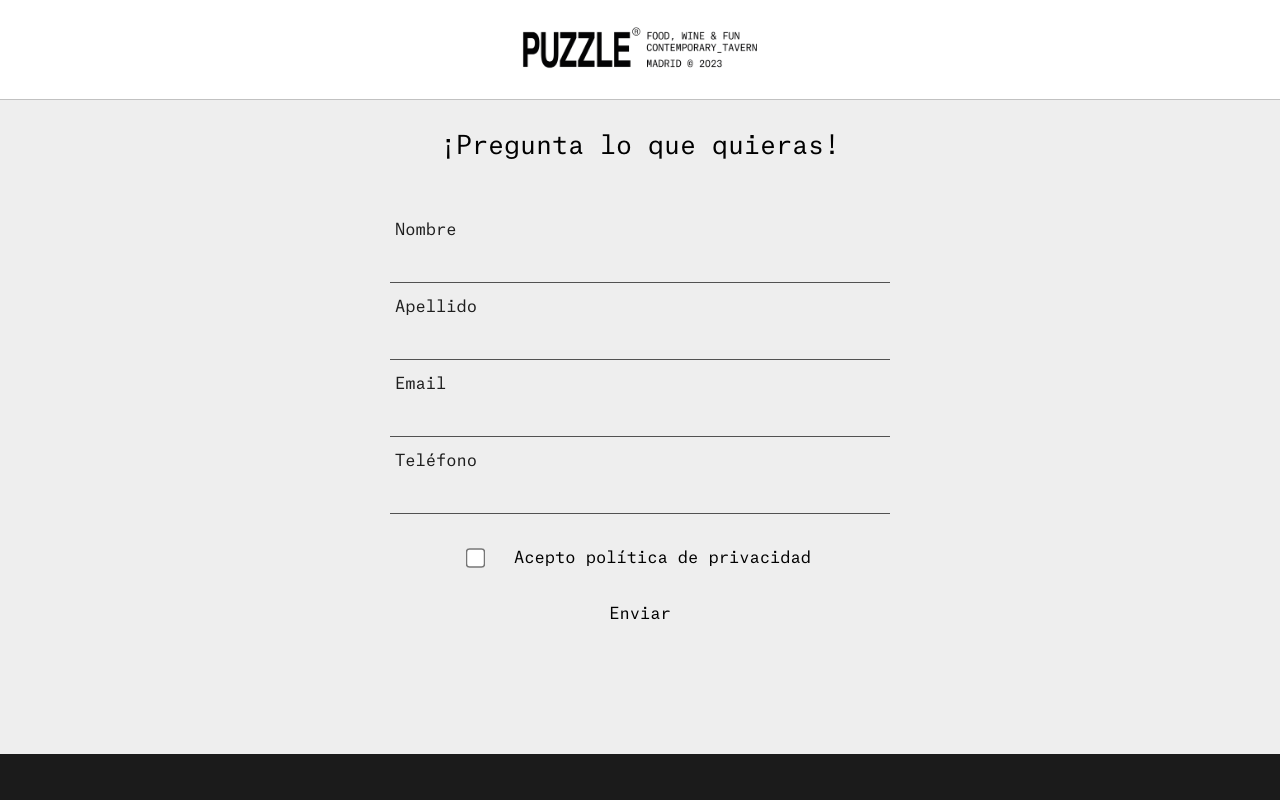
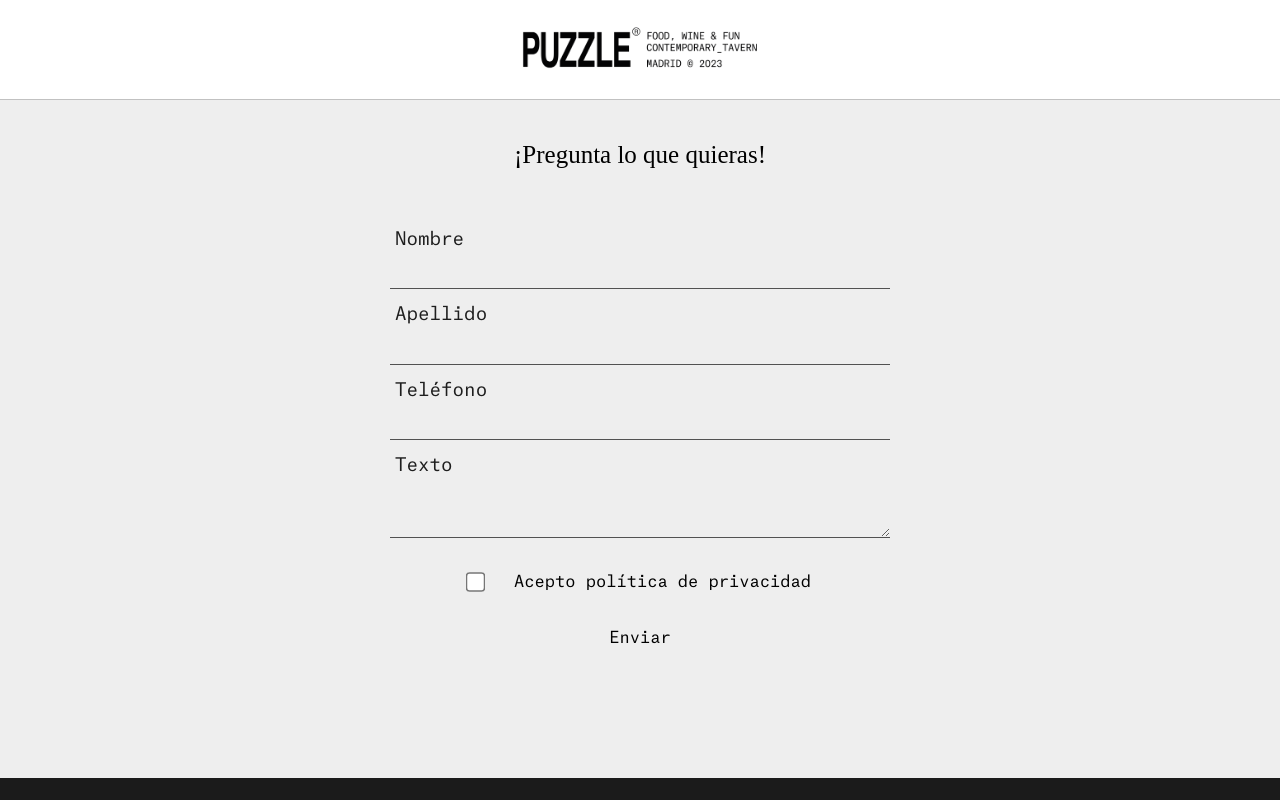
Before and after one commit to davidFCDev/restaurant-react, a React (Vite) app: page /contact in a window 1280 px wide. Shown: the top 800 px of the page. Built offline with nearby package versions, Linux system fonts and the light colour scheme; a web font is replaced by a local one.

Commit message:
update form

```diff
--- a/src/routes/ContactPage.jsx
+++ b/src/routes/ContactPage.jsx
@@ -13,8 +13,8 @@ const ContactPage = () => {
 
     const handleSubmit = async (event) => {
         event.preventDefault();
-        const { name, surname, email, phone } = event.target;
-        if (!name.value || !surname.value || !email.value || !phone.value) {
+        const { name, surname, phone, text } = event.target;
+        if (!name.value || !surname.value || !phone.value || !text.value) {
             toast.error('Por favor, completa todos los campos requeridos');
             return;
         }
@@ -24,18 +24,18 @@ const ContactPage = () => {
         }
         setIsSubmitting(true);
         try {
-            const response = await axios.post('https://formspree.io/f/xdovznrd', {
+            const response = await axios.post("https://formspree.io/f/xvonqppw", {
                 name: event.target.name.value,
                 surname: event.target.surname.value,
-                email: event.target.email.value,
                 phone: event.target.phone.value,
+                text: event.target.text.value,
             });
             toast.success('Enviado correctamente')
             console.log('Formulario enviado', response.data);
             event.target.name.value = '';
             event.target.surname.value = '';
-            event.target.email.value = '';
             event.target.phone.value = '';
+            event.target.text.value = '';
             setAccepted(false);
         } catch (error) {
             console.error('Error al enviar formulario', error);
@@ -61,26 +61,31 @@ const ContactPage = () => {
                     onSubmit={handleSubmit}
                     className="form"
                 >
-                    <h1 className='mb-10'>¡Pregunta lo que quieras!</h1>
-                    <div class="group">
+                    <h1>¡Pregunta lo que quieras!</h1>
+                    <div className="group">
                         <input required="" type="text" className="input" name='name' />
                         <span className="bar"></span>
                         <label>Nombre</label>
                     </div>
-                    <div class="group">
+                    <div className="group">
                         <input required="" type="text" className="input" name='surname'/>
                         <span className="bar"></span>
                         <label>Apellido</label>
                     </div>
-                    <div class="group">
+                    {/* <div class="group">
                         <input required="" type="text" className="input" name='email' />
                         <span className="bar"></span>
                         <label>Email</label>
-                    </div>
-                    <div class="group">
+                    </div> */}
+                    <div className="group">
                         <input required="" type="text" className="input" name='phone'/>
                         <span className="bar"></span>
                         <label>Teléfono</label>
+                    </div>
+                    <div className="group">
+                        <textarea required="" type="text" className="input" name='text'/>
+                        <span className="bar"></span>
+                        <label>Texto</label>
                     </div>
                     <div className='inputcheck'>
                         <input
--- a/src/routes/contactPage.css
+++ b/src/routes/contactPage.css
@@ -1,6 +1,5 @@
 .contact-page {
     width: 100%;
-    min-height: 100vh;
     background-color: rgb(238, 238, 238);
     font-family: "AtlasRegular";
 }
@@ -30,7 +29,6 @@
 }
 
 .form {
-    width: 700px;
     display: flex;
     flex-direction: column;
     align-items: center;
@@ -39,6 +37,8 @@
 
 .form h1 {
     font-size: 25px;
+    font-family: "AtlasBold";
+    margin: 0.5rem 0rem 2.5rem 0rem;
 }
 
 /** Input */
@@ -48,13 +48,15 @@
 }
 
 .input {
-    font-size: 16px;
+    font-size: 15px;
+    font-family: "AtlasLight";
     padding: 10px 10px 10px 5px;
     display: block;
     width: 500px;
     border: none;
     border-bottom: 1px solid #515151;
     background: transparent;
+    color: rgb(48, 48, 48)
 }
 
 .input:focus {
@@ -76,7 +78,7 @@ input[type="checkbox"] {
 
 label {
     font-size: 18px;
-    font-weight: normal;
+    font-family: "AtlasRegular";
     position: absolute;
     pointer-events: none;
     left: 5px;
@@ -86,7 +88,7 @@ label {
 .input:focus ~ label,
 .input:valid ~ label {
     top: -20px;
-    font-size: 16px;
+    font-size: 18px;
     color: #1e1e1e;
 }
 
```
